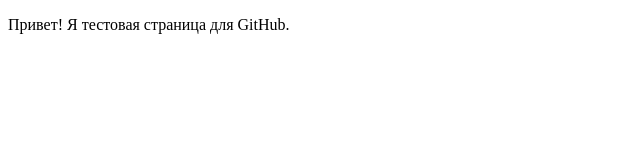
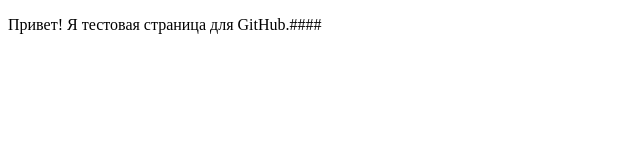
Before and after one commit to AngryMike/test01, a plain HTML site: page index.html in a window 1280 px wide. Shown: the full height of the page, 0-640 px from the left. Drawn offline with Linux system fonts and the light colour scheme.

Commit message:
Update index.html

```diff
--- a/index.html
+++ b/index.html
@@ -5,6 +5,6 @@
 	<title>Document</title>
 </head>
 <body>
-	<p>Привет! Я тестовая страница для GitHub.</p>
+	<p>Привет! Я тестовая страница для GitHub.#### </p>
 </body>
 </html>
```
